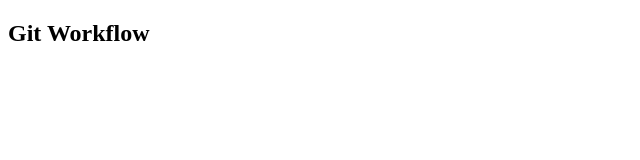
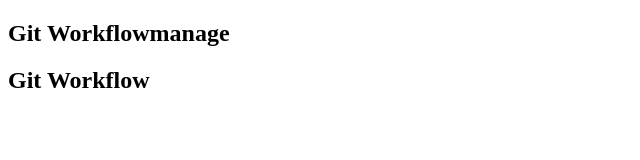
Before and after one commit to MahendraSingh-NGCS/Git-Workflow, a plain HTML site: page Index.html in a window 1280 px wide. Shown: the whole page, without its empty margins (0-640 px from the left). Drawn offline with Linux system fonts and the light colour scheme.

Commit message:
changes done

```diff
--- a/Index.html
+++ b/Index.html
@@ -6,6 +6,7 @@
     <title>Git & Github</title>
 </head>
 <body>
+    <h2>Git Workflowmanage</h2>
 <h2>Git Workflow</h2>
 </body>
 </html>
--- /dev/null
+++ b/app.js
@@ -0,0 +1,2 @@
+console.log("Hello, World!");
+console.log("Goodnight ");
```
